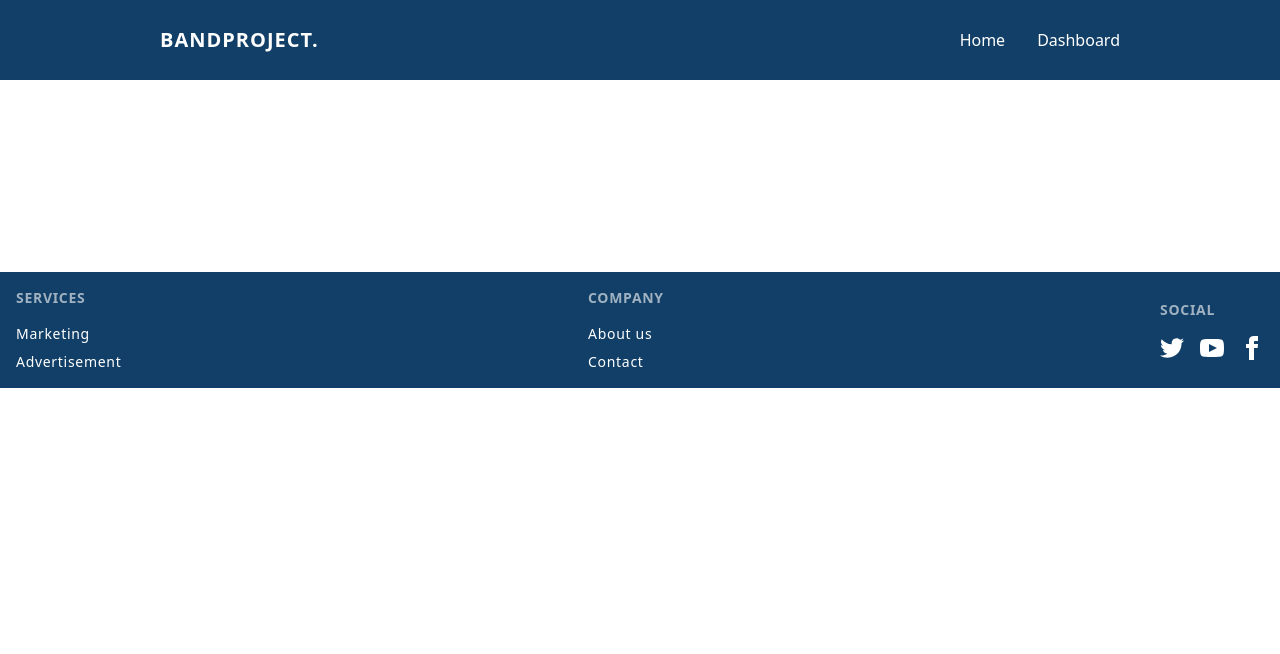
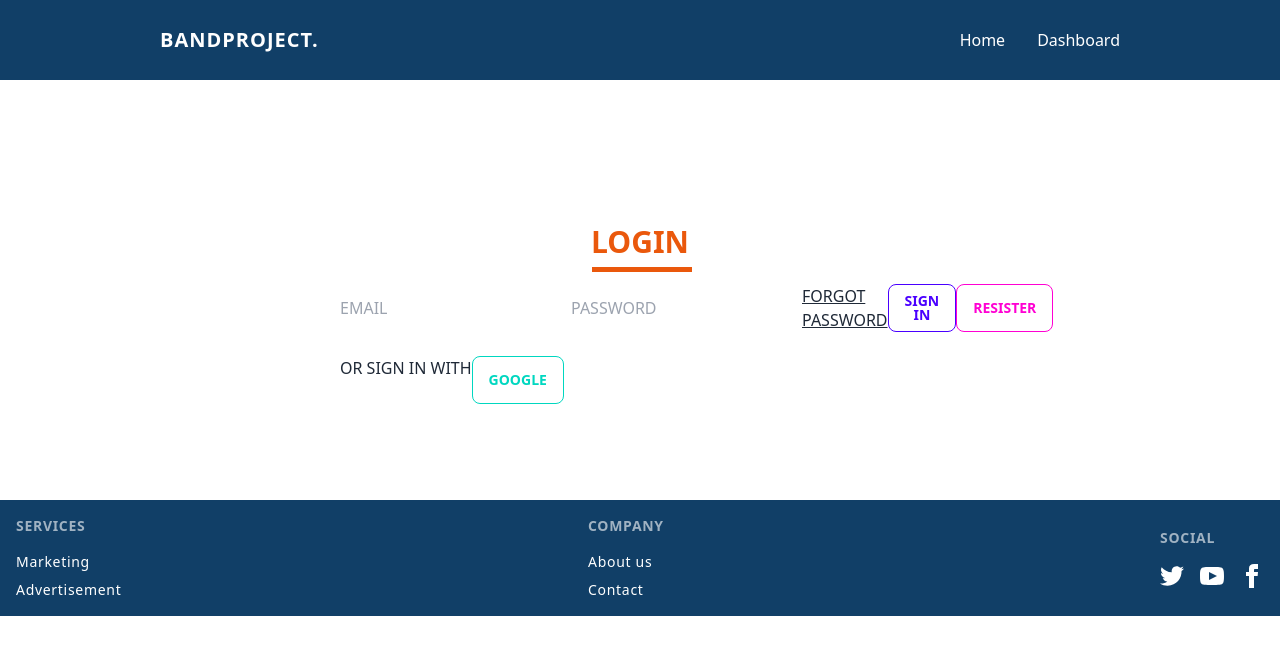
Before and after one commit to CarlieHamilton/Hot-Hack-Team8s-front, a Next.js app: page / in a window 1280 px wide. Shown: the top 654 px of the page. Built offline with nearby package versions, Linux system fonts and the light colour scheme; no server answers; the database is empty.

Commit message:
COMMIT: UserLoginPage

```diff
--- a/src/app/auth-page/page.tsx
+++ b/src/app/auth-page/page.tsx
@@ -1,8 +1,63 @@
-export default function Page() {
+import { useState } from "react";
+// import { useRouter } from "next/router";
+// import { useCallback } from "react";
+import Link from "next/link";
 
-  return (
-    <div>
-      Hello Auth World
-    </div>
-  )
-}
+export const UserLogin = () => {
+    // const [email, setEmail] = useState("");
+    // const [password, setPassword] = useState("");
+
+    // const router = useRouter();
+
+    // const handleRoute = useCallback(() => {
+    //     router.push("/dashboard");
+    // }, [router]);
+
+    return (
+        <div className="relative mx-auto flex h-full max-w-[600px] flex-col justify-center gap-6 object-center pt-12 align-middle">
+            <h1 className="relative text-center text-3xl font-bold uppercase text-orange-600">
+                Login{" "}
+                <span className="after:absolute after:bottom-0 after:left-1/2 after:h-[5px] after:w-[100px] after:-translate-x-12 after:translate-y-3 after:bg-orange-600" />
+            </h1>
+            <form className="flex justify">
+                <input
+                    type="email"
+                    id="email"
+                    autoComplete="email"
+                    placeholder="EMAIL"
+                    // onChange={(event) => setEmail(event.target.value)}
+                />
+                <input
+                    type="password"
+                    autoComplete="current-password"
+                    id="password"
+                    placeholder="PASSWORD"
+                    // onChange={(event) => setPassword(event.target.value)}
+                />
+                <Link href="/forgotPassword" className="underline">
+                    FORGOT PASSWORD
+                </Link>
+                <Link href="/dashboard">
+                    <button className="btn btn-outline btn-primary">
+                        SIGN IN
+                    </button>
+                </Link>
+
+                <button className="btn btn-outline btn-secondary">
+                    RESISTER
+                </button>
+            </form>
+
+            {/* Social SignIn Buttons */}
+            <div className="flex text-center">
+                <p className="uppercase">OR SIGN IN WITH</p>
+                <button
+                    className="btn btn-outline btn-accent "
+                    // onClick={handleRoute}
+                >
+                    GOOGLE
+                </button>
+            </div>
+        </div>
+    );
+};
--- a/src/app/page.tsx
+++ b/src/app/page.tsx
@@ -1,18 +1,18 @@
 "use client";
 import { useImportParsedReservations } from "@/importParsedReservations";
 import { useGetReservations } from "@/useGetReservations";
-import Image from "next/image";
+import { UserLogin } from "./auth-page/page";
 
 export default function Home() {
     const { data: reservations, isSuccess, error } = useGetReservations();
     const { mutate: importParsedReservations } = useImportParsedReservations();
     isSuccess && console.log(reservations);
-  console.log(reservations, 'reservations');
+    console.log(reservations, "reservations");
     console.log(error);
 
     return (
         <main className="flex flex-col flex-grow items-center justify-between p-24">
-
+            <UserLogin />
         </main>
     );
 }
```
Lines whose indentation alone changed are shown as unchanged.
